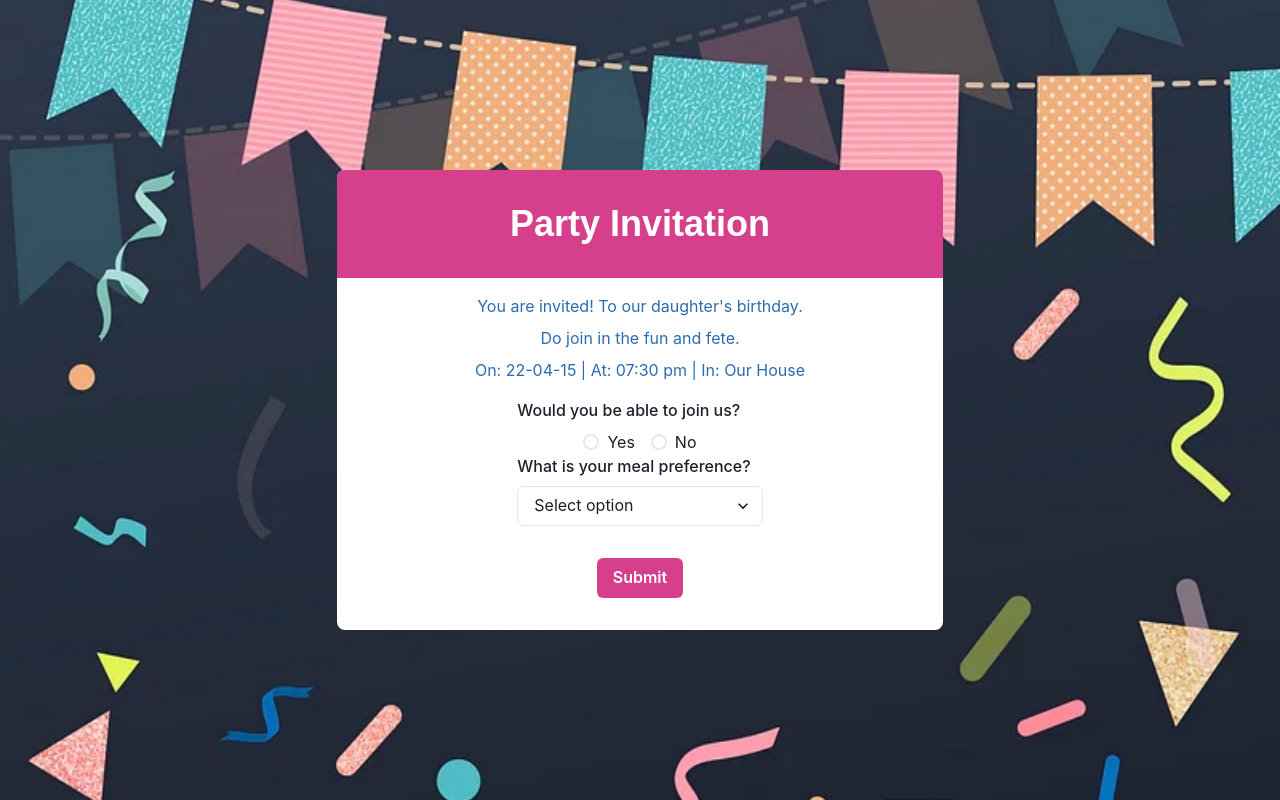
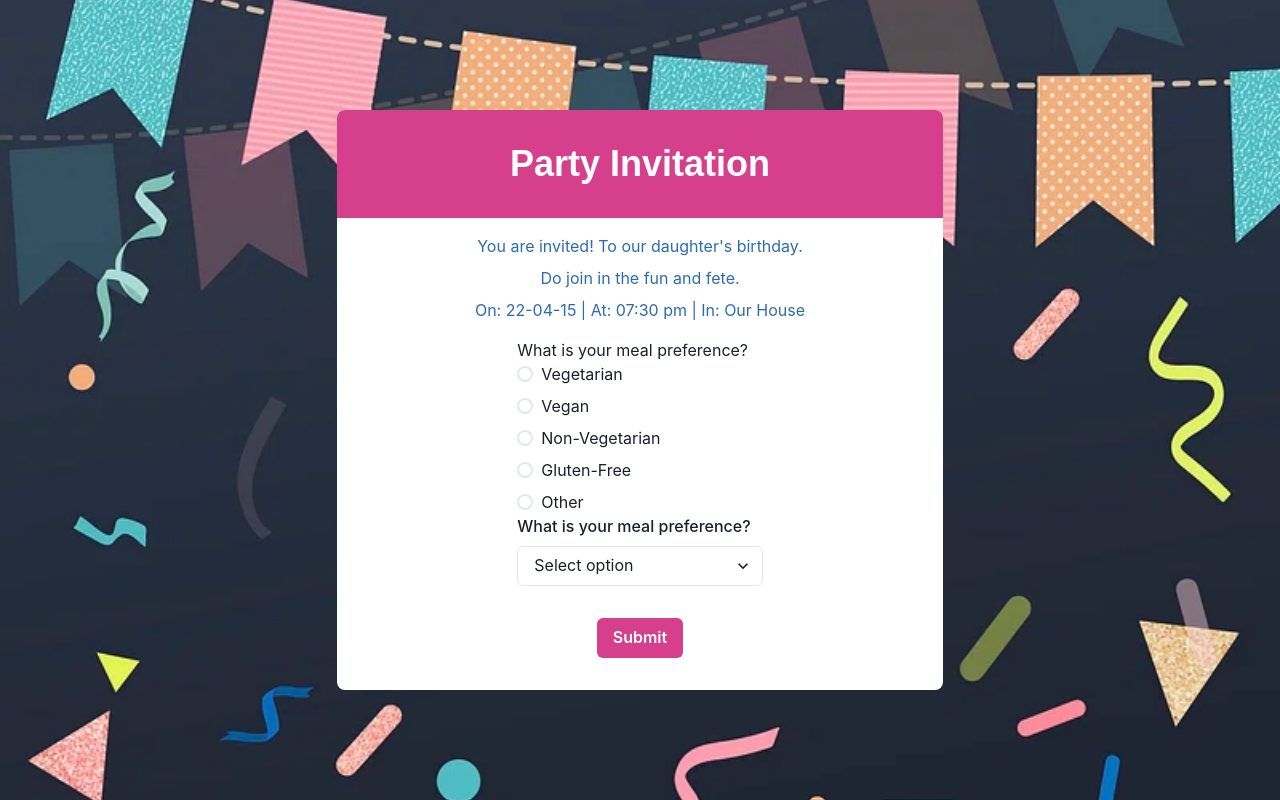
Before and after one commit to ncdanhvn/form-app, a React (Vite) app: page / in a window 1280 px wide. Built offline with nearby package versions, Linux system fonts and the light colour scheme; a web font is replaced by a local one.

Commit message:
Add Multiple-choice and dropdown question

```diff
--- /dev/null
+++ b/src/components/form/DropdownQuestion.tsx
@@ -0,0 +1,30 @@
+import React from "react";
+import { FormControl, FormLabel, Select } from "@chakra-ui/react";
+
+interface DropdownQuestionProps {
+  question: string;
+  options: string[];
+  onChange: (value: string) => void;
+}
+
+export const DropdownQuestion: React.FC<DropdownQuestionProps> = ({
+  question,
+  options,
+  onChange,
+}) => {
+  return (
+    <FormControl>
+      <FormLabel>{question}</FormLabel>
+      <Select
+        placeholder="Select option"
+        onChange={(e) => onChange(e.target.value)}
+      >
+        {options.map((option, index) => (
+          <option key={index} value={option}>
+            {option}
+          </option>
+        ))}
+      </Select>
+    </FormControl>
+  );
+};
--- a/src/components/form/FormQuestion.tsx
+++ /dev/null
@@ -1,46 +0,0 @@
-import React from "react";
-import {
-  FormControl,
-  FormLabel,
-  Select,
-  Radio,
-  Box,
-  RadioGroup,
-  HStack,
-  Flex,
-} from "@chakra-ui/react";
-
-interface Props {
-  question: string;
-  inputType: string;
-  options?: string[];
-}
-
-export const FormQuestion = ({ question, inputType, options }: Props) => {
-  return (
-    <FormControl>
-      <FormLabel>{question}</FormLabel>
-      {inputType === "select" && options ? (
-        <Select placeholder="Select option">
-          {options.map((option, index) => (
-            <option key={index} value={option}>
-              {option}
-            </option>
-          ))}
-        </Select>
-      ) : (
-        ""
-      )}
-      {inputType == "radio" && (
-        <Flex justifyContent={"center"}>
-          <RadioGroup>
-            <HStack gap={4}>
-              <Radio>Yes</Radio>
-              <Radio>No</Radio>
-            </HStack>
-          </RadioGroup>
-        </Flex>
-      )}
-    </FormControl>
-  );
-};
--- /dev/null
+++ b/src/components/form/FormQuestions.tsx
@@ -0,0 +1,59 @@
+import React, { useState } from "react";
+import { MultipleChoiceQuestion } from "./MultipleChoiceQuestion";
+import { DropdownQuestion } from "./DropdownQuestion";
+
+const questions = [
+  {
+    question: "What is your meal preference?",
+    inputType: "multiple-choice",
+    options: ["Vegetarian", "Vegan", "Non-Vegetarian", "Gluten-Free", "Other"],
+  },
+  {
+    question: "What is your meal preference?",
+    inputType: "dropdown",
+    options: ["Vegetarian", "Vegan", "Non-Vegetarian", "Gluten-Free"],
+  },
+  // You can add more questions here
+];
+
+export const FormQuestions = () => {
+  const [answers, setAnswers] = useState({});
+
+  const handleAnswerChange = (question: string, value: string) => {
+    setAnswers((prev) => ({ ...prev, [question]: value }));
+    console.log(`${question} | ${value}`);
+  };
+
+  return (
+    <>
+      {questions.map((q, index) => {
+        let rt;
+        switch (q.inputType) {
+          case "multiple-choice":
+            rt = (
+              <MultipleChoiceQuestion
+                key={index}
+                question={q.question}
+                options={q.options}
+                onChange={(value) => handleAnswerChange(q.question, value)}
+              />
+            );
+            break;
+          case "dropdown":
+            rt = (
+              <DropdownQuestion
+                key={index}
+                question={q.question}
+                options={q.options}
+                onChange={(value) => handleAnswerChange(q.question, value)}
+              />
+            );
+            break;
+        }
+
+        return rt;
+      })}
+      {/* Render other types of questions here if needed */}
+    </>
+  );
+};
--- /dev/null
+++ b/src/components/form/MultipleChoiceQuestion.tsx
@@ -0,0 +1,53 @@
+import React, { useState } from "react";
+import { RadioGroup, Radio, Stack, Input } from "@chakra-ui/react";
+
+interface MultipleChoiceQuestionProps {
+  question: string;
+  options: string[];
+  onChange: (value: string) => void; // For passing the selected value back to the parent
+}
+
+export const MultipleChoiceQuestion: React.FC<MultipleChoiceQuestionProps> = ({
+  question,
+  options,
+  onChange,
+}) => {
+  const [value, setValue] = useState("");
+  const [otherValue, setOtherValue] = useState("");
+
+  const handleChange = (nextValue: string) => {
+    setValue(nextValue);
+    if (nextValue !== "Other") {
+      onChange(nextValue);
+    } else {
+      onChange(otherValue);
+    }
+  };
+
+  const handleOtherChange = (event: React.ChangeEvent<HTMLInputElement>) => {
+    setOtherValue(event.target.value);
+    onChange(event.target.value);
+  };
+
+  return (
+    <div>
+      <p>{question}</p>
+      <RadioGroup onChange={handleChange} value={value}>
+        <Stack direction="column">
+          {options.map((option, index) => (
+            <Radio key={index} value={option}>
+              {option}
+            </Radio>
+          ))}
+        </Stack>
+      </RadioGroup>
+      {value === "Other" && (
+        <Input
+          placeholder="Please specify"
+          value={otherValue}
+          onChange={handleOtherChange}
+        />
+      )}
+    </div>
+  );
+};
--- a/src/pages/Form.tsx
+++ b/src/pages/Form.tsx
@@ -2,23 +2,9 @@ import React from "react";
 import { FormHeader } from "../components/form/FormHeader";
 import { FormTitle } from "../components/form/FormTitle";
 import { FormDescription } from "../components/form/FormDescription";
-import { FormQuestion } from "../components/form/FormQuestion";
+import { FormQuestions } from "../components/form/FormQuestions";
 
 import { Box, VStack, Button, Flex, Container } from "@chakra-ui/react";
-
-const questions = [
-  {
-    question: "Would you be able to join us?",
-    inputType: "radio",
-    options: ["Yes", "No"],
-  },
-  {
-    question: "What is your meal preference?",
-    inputType: "select",
-    options: ["Vegetarian", "Vegan", "Non-Vegetarian", "Gluten-Free"],
-  },
-  // Add more questions as needed
-];
 
 const Form = () => {
   return (
@@ -40,14 +26,7 @@ const Form = () => {
             <FormTitle />
             <FormDescription />
             <form>
-              {questions.map((q, index) => (
-                <FormQuestion
-                  key={index}
-                  question={q.question}
-                  inputType={q.inputType}
-                  options={q.options}
-                />
-              ))}
+              <FormQuestions />
               <Flex justifyContent="center" width="full" mt={8}>
                 <Button colorScheme="pink" type="submit">
                   Submit
```
